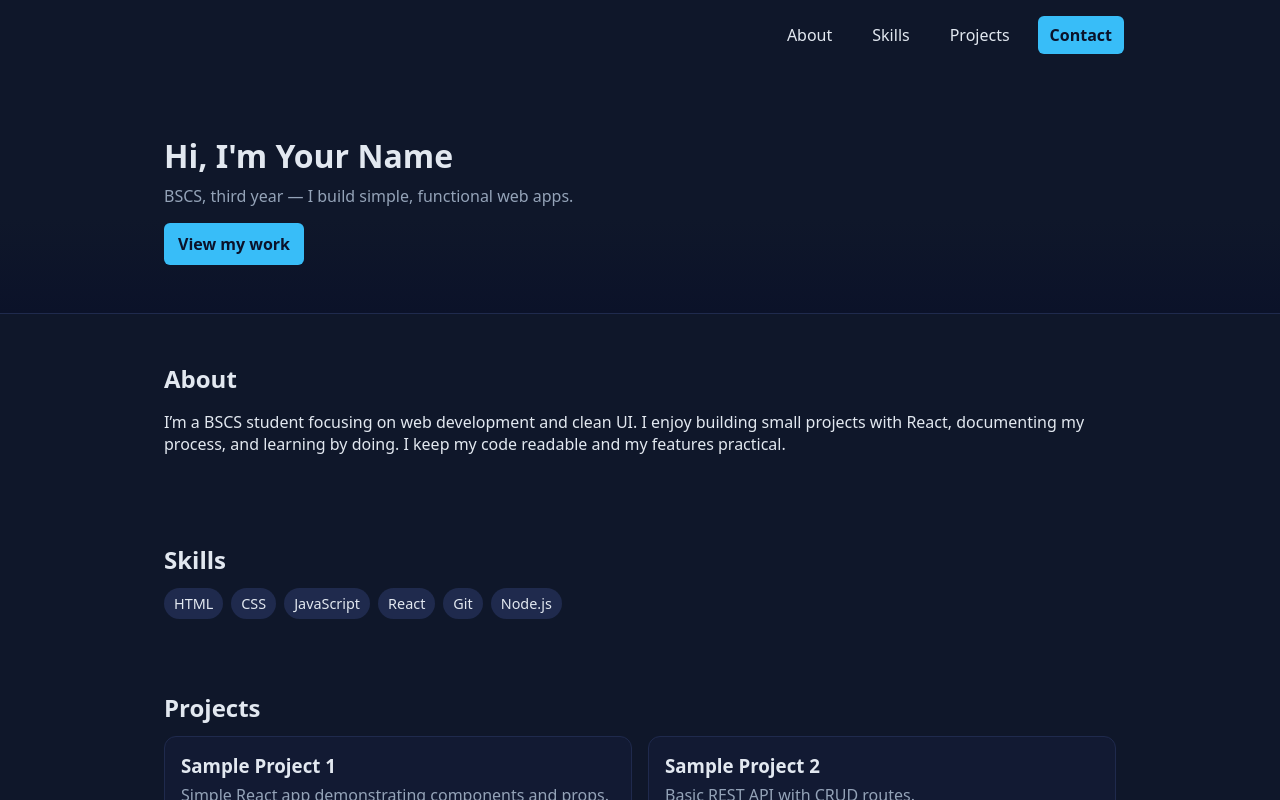
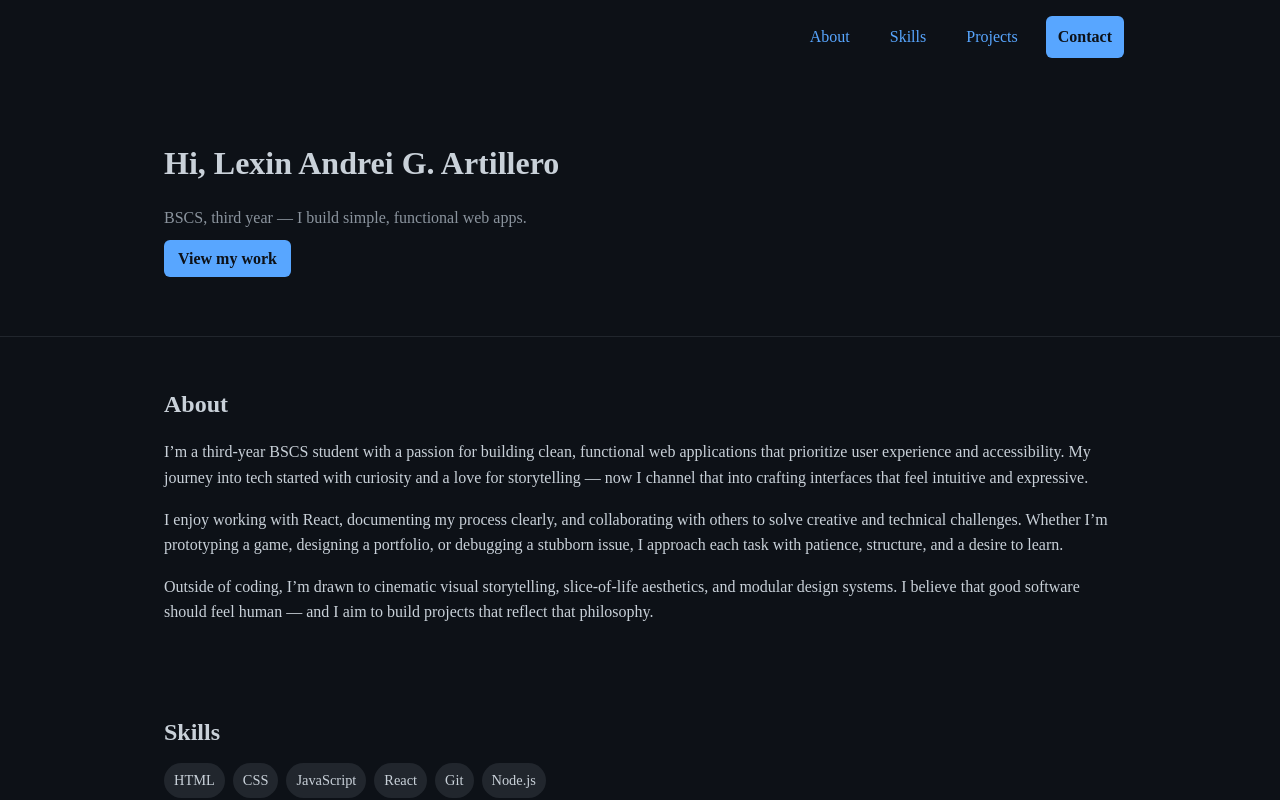
Before and after one commit to andrei4-rgb/portfolio, a React (Create React App) app: page / in a window 1280 px wide. Shown: the top 800 px of the page. Built offline with nearby package versions, Linux system fonts and the light colour scheme.

Commit message:
updated both for more info

```diff
--- a/src/App.css
+++ b/src/App.css
@@ -1,18 +1,37 @@
 :root {
-  --bg: #0f172a;
-  --card: #121a33;
-  --text: #e2e8f0;
-  --subtext: #94a3b8;
-  --accent: #38bdf8;
-  --muted: #1f2a4d;
+  --bg: #0d1117;
+  --card: #161b22;
+  --text: #c9d1d9;
+  --subtext: #8b949e;
+  --accent: #58a6ff;
+  --muted: #21262d;
 }
 
-* { box-sizing: border-box; }
-html, body, main { margin: 0; background: var(--bg); color: var(--text); font-family: system-ui, -apple-system, Segoe UI, Roboto, sans-serif; }
+* {
+  box-sizing: border-box;
+}
+html, body, main {
+  margin: 0;
+  background: var(--bg);
+  color: var(--text);
+  font-family: 'Times New Roman', Times, serif;
+  line-height: 1.6;
+}
+
+
+a {
+  color: var(--accent);
+  text-decoration: none;
+  transition: color 0.2s ease;
+}
+a:hover {
+  color: #79c0ff;
+}
 
 .header {
+  background: var(--bg);
   border-bottom: 1px solid var(--muted);
-  background: linear-gradient(180deg, #0f172a, #0f172a 70%, #0b1229);
+  padding-bottom: 16px;
 }
 
 .nav {
@@ -21,18 +40,15 @@ html, body, main { margin: 0; background: var(--bg); color: var(--text); font-fa
   padding: 16px;
   display: flex;
   gap: 16px;
-  align-items: center;
   justify-content: flex-end;
 }
 .nav a {
-  color: var(--text);
-  text-decoration: none;
   padding: 8px 12px;
   border-radius: 6px;
 }
 .nav .cta {
   background: var(--accent);
-  color: #0b1229;
+  color: var(--bg);
   font-weight: 600;
 }
 
@@ -40,14 +56,18 @@ html, body, main { margin: 0; background: var(--bg); color: var(--text); font-fa
   max-width: 1000px;
   margin: 40px auto 24px;
   padding: 24px;
-  text-align: left;
 }
-.hero h1 { margin: 0 0 8px; font-size: 2rem; }
-.hero p { margin: 0 0 16px; color: var(--subtext); }
+.hero h1 {
+  font-size: 2rem;
+  margin-bottom: 8px;
+}
+.hero p {
+  color: var(--subtext);
+  margin-bottom: 16px;
+}
 .btn {
-  display: inline-block;
   background: var(--accent);
-  color: #0b1229;
+  color: var(--bg);
   padding: 10px 14px;
   border-radius: 6px;
   font-weight: 600;
@@ -59,9 +79,16 @@ html, body, main { margin: 0; background: var(--bg); color: var(--text); font-fa
   margin: 24px auto;
   padding: 24px;
 }
-.section h2 { margin: 0 0 12px; }
+.section h2 {
+  margin-bottom: 12px;
+}
 
-.tags { list-style: none; display: flex; flex-wrap: wrap; gap: 8px; padding: 0; margin: 8px 0 0; }
+.tags {
+  display: flex;
+  flex-wrap: wrap;
+  gap: 8px;
+  margin-top: 8px;
+}
 .tag {
   background: var(--muted);
   color: var(--text);
@@ -81,17 +108,29 @@ html, body, main { margin: 0; background: var(--bg); color: var(--text); font-fa
   border: 1px solid var(--muted);
   border-radius: 12px;
   padding: 16px;
+  transition: transform 0.2s ease;
 }
-.project-card h3 { margin: 0 0 6px; }
-.project-card .desc { color: var(--subtext); margin: 0 0 12px; }
-.project-card .link { color: var(--accent); text-decoration: none; font-weight: 600; }
+.project-card:hover {
+  transform: translateY(-4px);
+}
+.project-card h3 {
+  margin: 0 0 6px;
+}
+.project-card .desc {
+  color: var(--subtext);
+  margin-bottom: 12px;
+}
+.project-card .link {
+  font-weight: 600;
+}
 
 .contact-list {
   list-style: none;
   padding: 0;
-  margin: 0;
 }
-.contact-list li { margin-bottom: 8px; }
+.contact-list li {
+  margin-bottom: 8px;
+}
 
 .footer {
   border-top: 1px solid var(--muted);
--- a/src/App.js
+++ b/src/App.js
@@ -26,7 +26,7 @@ function Header() {
         <a href="#contact" className="cta">Contact</a>
       </nav>
       <div className="hero">
-        <h1>Hi, I'm Your Name</h1>
+        <h1>Hi, Lexin Andrei G. Artillero</h1>
         <p>BSCS, third year — I build simple, functional web apps.</p>
         <a className="btn" href="#projects">View my work</a>
       </div>
@@ -39,13 +39,18 @@ function About() {
     <section id="about" className="section">
       <h2>About</h2>
       <p>
-        I’m a BSCS student focusing on web development and clean UI. I enjoy
-        building small projects with React, documenting my process, and
-        learning by doing. I keep my code readable and my features practical.
+        I’m a third-year BSCS student with a passion for building clean, functional web applications that prioritize user experience and accessibility. My journey into tech started with curiosity and a love for storytelling — now I channel that into crafting interfaces that feel intuitive and expressive.
+      </p>
+      <p>
+        I enjoy working with React, documenting my process clearly, and collaborating with others to solve creative and technical challenges. Whether I’m prototyping a game, designing a portfolio, or debugging a stubborn issue, I approach each task with patience, structure, and a desire to learn.
+      </p>
+      <p>
+        Outside of coding, I’m drawn to cinematic visual storytelling, slice-of-life aesthetics, and modular design systems. I believe that good software should feel human — and I aim to build projects that reflect that philosophy.
       </p>
     </section>
   );
 }
+
 
 function Skills() {
   const skills = ["HTML", "CSS", "JavaScript", "React", "Git", "Node.js"];
@@ -90,9 +95,8 @@ function Contact() {
     <section id="contact" className="section">
       <h2>Contact</h2>
       <ul className="contact-list">
-        <li><strong>Email:</strong> your.email@example.com</li>
-        <li><strong>GitHub:</strong> <a href="https://github.com/your-username" target="_blank" rel="noreferrer">your-username</a></li>
-        <li><strong>LinkedIn:</strong> <a href="https://linkedin.com/in/your-username" target="_blank" rel="noreferrer">your-username</a></li>
+        <li><strong>Email:</strong> andreiartillero24@gmail.com</li>
+        <li><strong>GitHub:</strong> <a href="https://github.com/andrei4-rgb" target="_blank" rel="noreferrer">andrei4-rgb</a></li>
       </ul>
     </section>
   );
```
